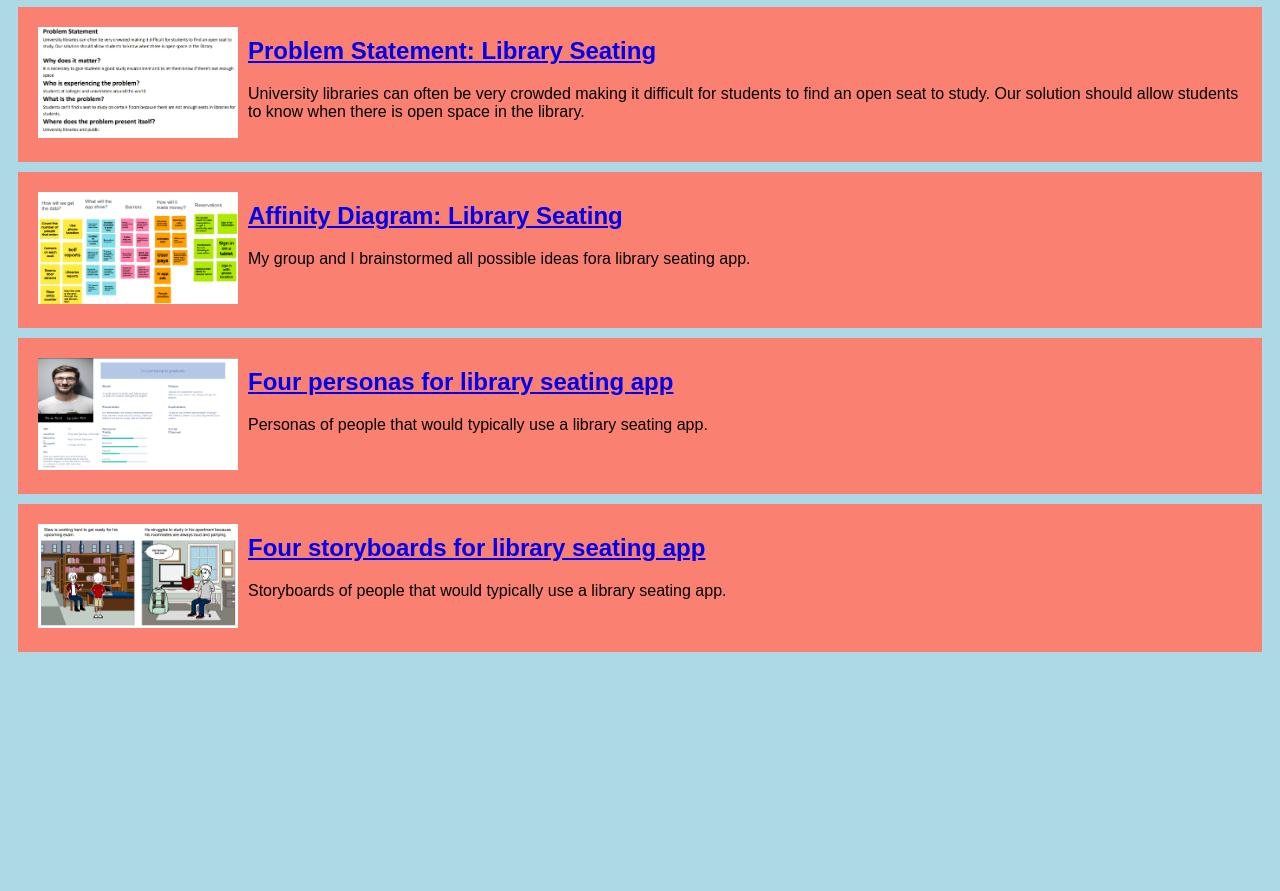
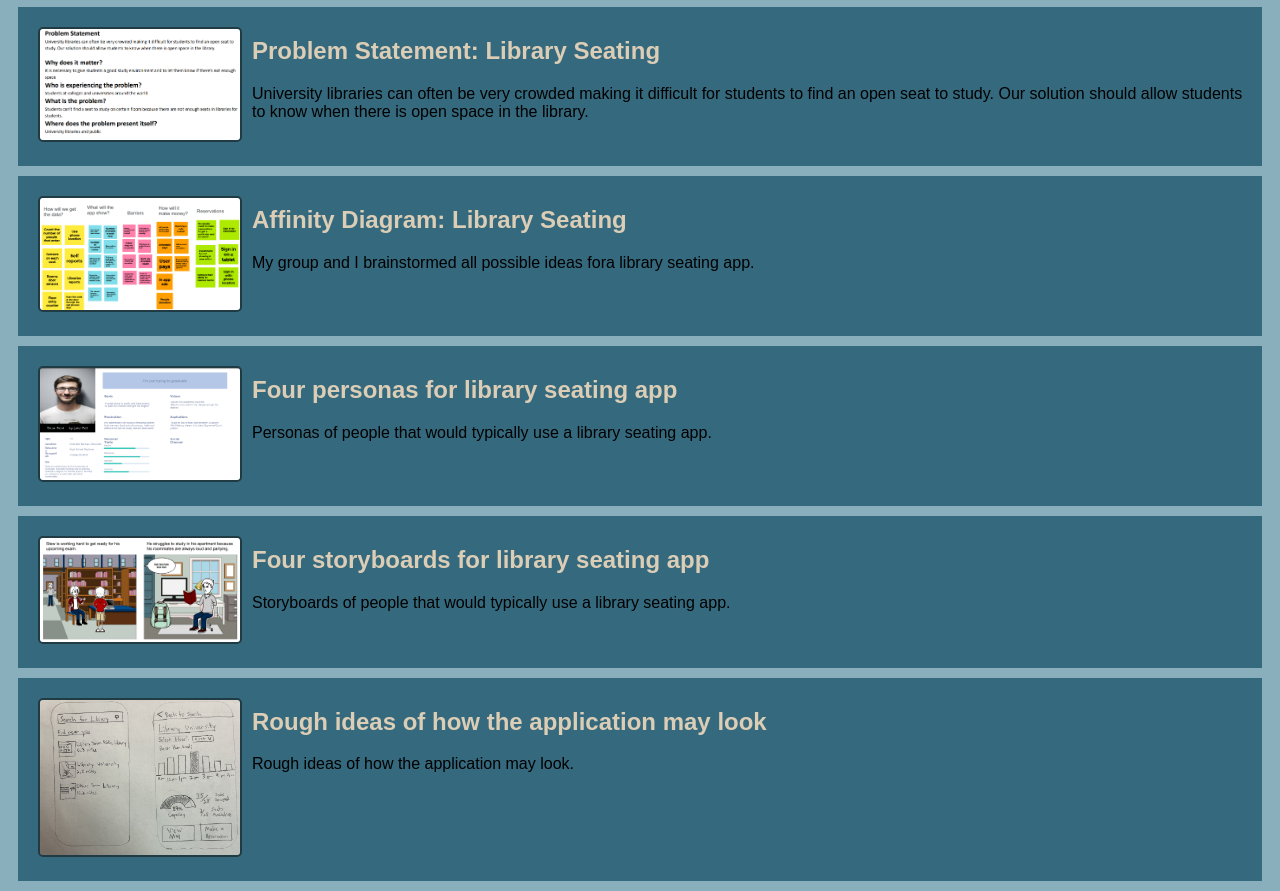
Before and after one commit to Jake-Pell/Jake-Pell.github.io, a plain HTML site: page index.html in a window 1280 px wide. Shown: the part 73-964 px from the top of the page. Before the commit the page ends 800 px from the top, so only its background shows below. Drawn offline with Linux system fonts and the light colour scheme.

Commit message:
Add files via upload

```diff
--- a/index.html
+++ b/index.html
@@ -49,5 +49,17 @@
                 </p>
             </section>
         </section>
+
+         <!-- Sketch Assignment -->
+         <section class="assignment">
+            <a href="files/Sketches.pdf"><img src="images/Sketches.png"></a>
+            <section class="ass-details">
+                <a href="files/Personas.pdf"><h2> Rough ideas of how the application may look</h2></a>
+                <p>
+                    Rough ideas of how the application may look.
+                </p>
+            </section>
+        </section>
+
     </body>
 </html>
--- a/styles.css
+++ b/styles.css
@@ -1,5 +1,5 @@
 body {
-    background: lightblue;
+    background: #89AFBD;
     font-family:Arial, Arial, Helvetica, sans-serif;
 }
 
@@ -7,14 +7,34 @@ body {
     display:flex;
     padding: 10px;
     margin: 10px;
-    background:salmon;
+    background:#35697D;
 }
 
 .assignment img {
     width:200px;
-    padding: 10px;
+    margin:10px;
+    border:2px solid #213B45;
+    border-radius:5px;
+}
+
+.assignment img:hover {
+    border:4px dashed #89AFBD;
 }
 
 h1 {
     text-align: center;
 }
+
+h1:hover {
+    color:#213B45;
+    text-align: center;
+}
+
+a {
+    color:#DBCDB6;
+    text-decoration:none;
+}
+
+a:hover {
+    color: #89AFBD;
+}
```
Also changed, not shown: images/Sketches.png (added), 1 other file.
